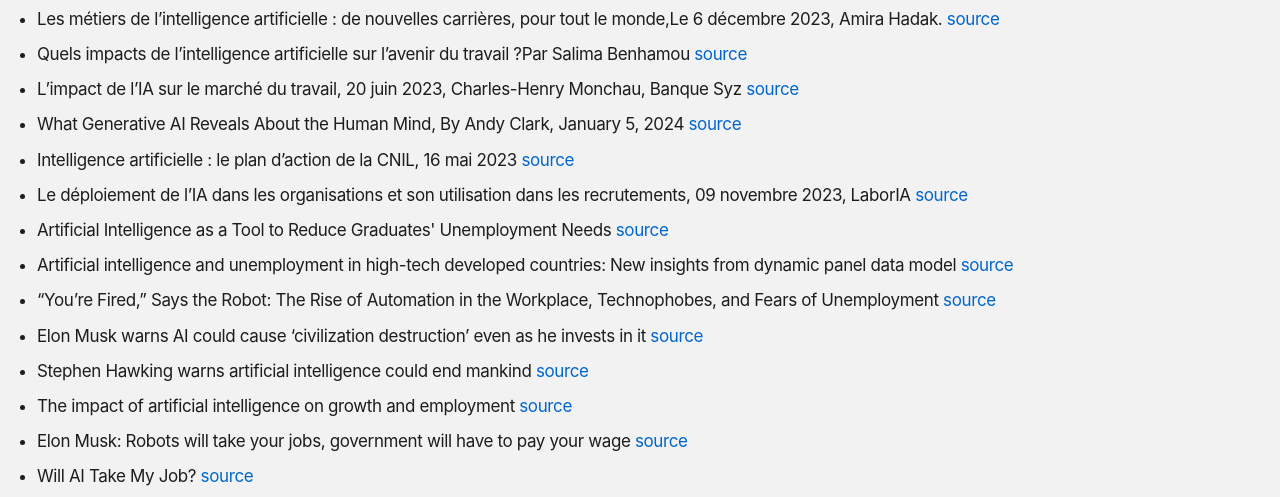
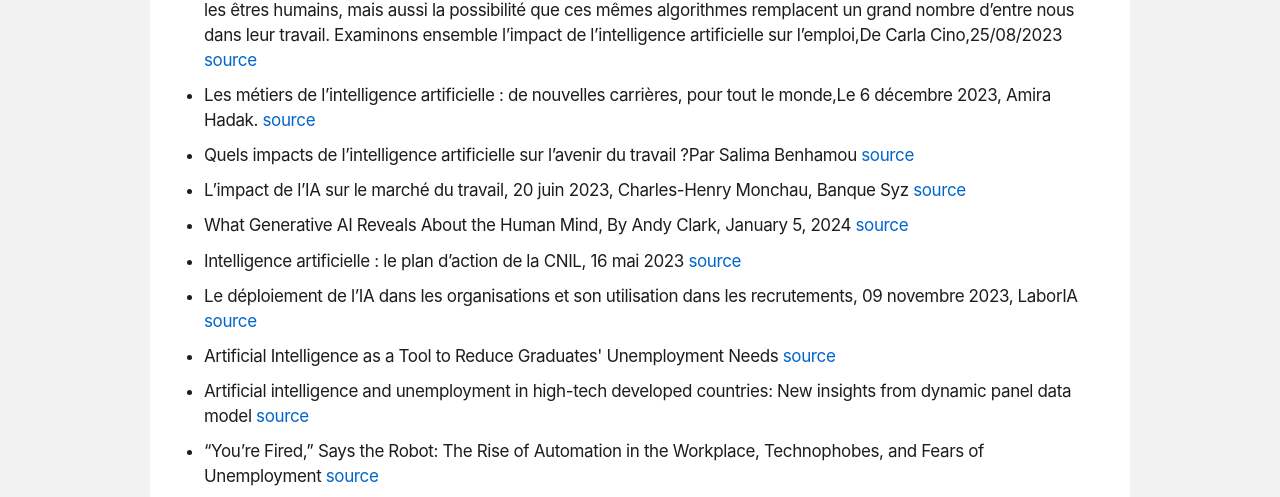
Before and after one commit to gongshangzheng/blog, an Astro site: page /bibli in a window 1280 px wide. Shown: the part 178-675 px from the top of the page. Built offline with nearby package versions, Linux system fonts and the light colour scheme; Astro itself is replaced by a stand-in of ours.

Commit message:
bibliographie_changed2

```diff
--- a/src/pages/bibli.astro
+++ b/src/pages/bibli.astro
@@ -12,9 +12,10 @@
 ---
 <BaseLayout primaryTitle="about us">
   <section class="archive">
-  <div class="bibliographie">
-    <h2 class="tag-header">Bibliographie</h2>
-    <div class="tag-post-list">
+    <div class="section-content section-tag">
+      <div class="archive-tag">
+        <h2 class="tag-header">Bibliographie</h2>
+        <div class="tag-post-list">
       <ul>
         <li>
           <p>
```
